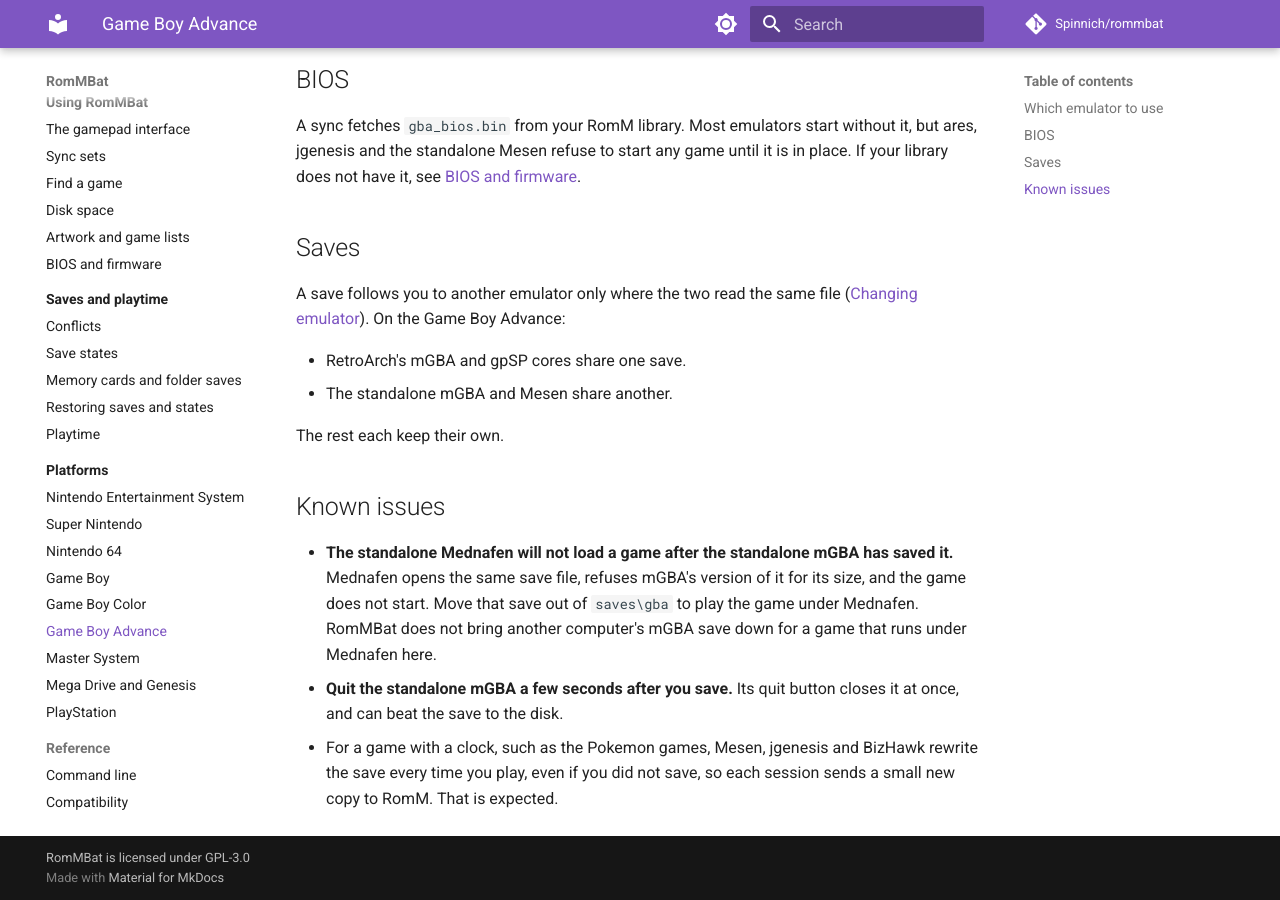
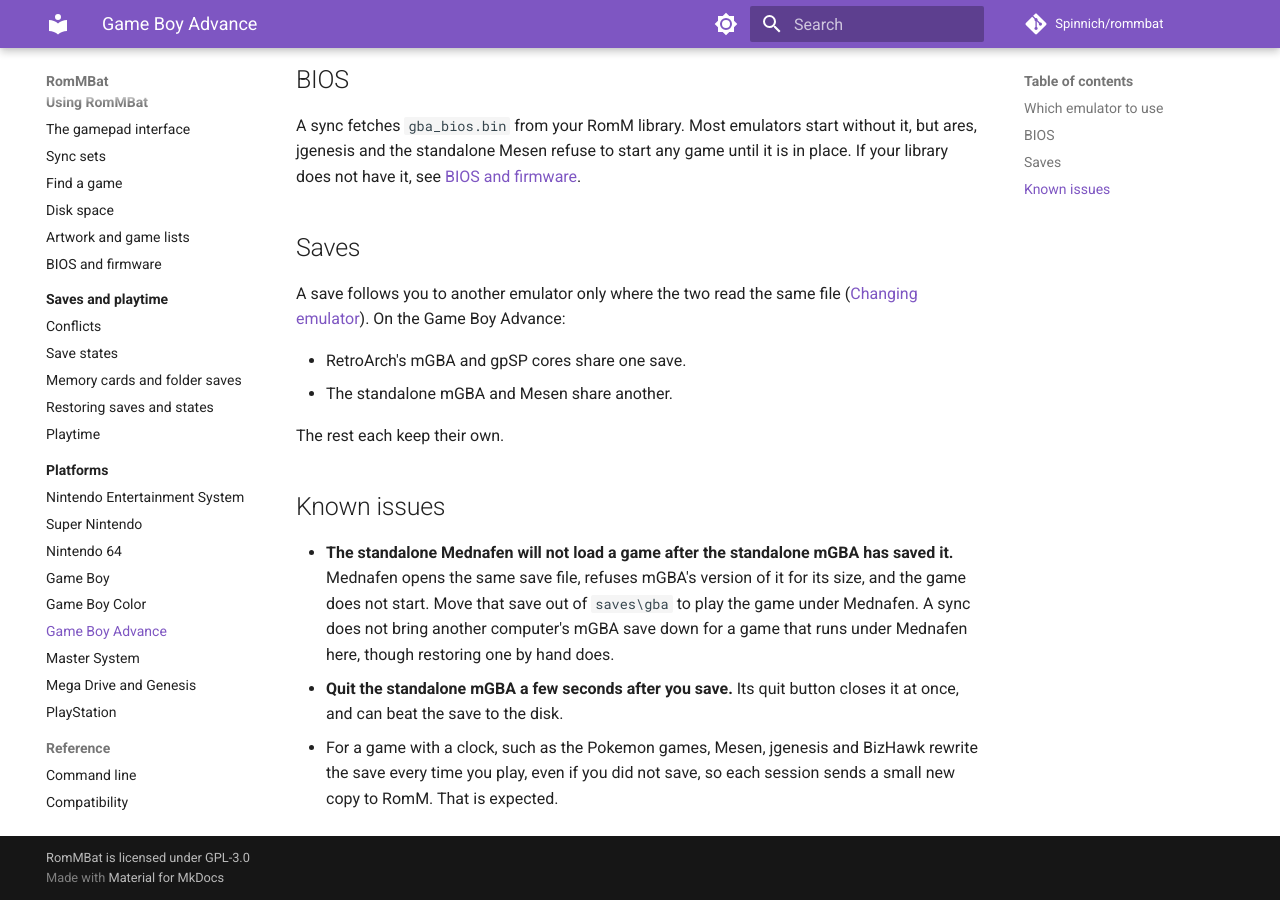
Before and after one commit to Spinnich/rommbat, an MkDocs documentation site: the page built from wiki/platforms/gba.md, in a window 1280 px wide and 900 px high, scrolled down 549 px. Built offline with MkDocs 1.6.1 and Material for MkDocs 9.7.7, drawn with Linux system fonts in a browser that asks for light colours; comment, search, counter and statistics services are not loaded.

Commit message:
Limit the wiki's held-back sentences to a sync, and name mednafen's own gba progress among the cost (R2.1, R2.2)
Co-Authored-By: Claude Opus 5.5 <noreply@anthropic.com>

```diff
--- a/wiki/platforms/gba.md
+++ b/wiki/platforms/gba.md
@@ -33,8 +33,9 @@ The rest each keep their own.
 
 - **The standalone Mednafen will not load a game after the standalone mGBA has saved it.** Mednafen
   opens the same save file, refuses mGBA's version of it for its size, and the game does not start.
-  Move that save out of `saves\gba` to play the game under Mednafen. RomMBat does not bring
-  another computer's mGBA save down for a game that runs under Mednafen here.
+  Move that save out of `saves\gba` to play the game under Mednafen. A sync does not bring
+  another computer's mGBA save down for a game that runs under Mednafen here, though restoring one
+  by hand does.
 - **Quit the standalone mGBA a few seconds after you save.** Its quit button closes it at once,
   and can beat the save to the disk.
 - For a game with a clock, such as the Pokemon games, Mesen, jgenesis and BizHawk rewrite the save
```
Also changed, not shown: .claude/skills/save-sync/protocol.md (+4 -2 lines), wiki/platforms/mastersystem.md (+2 -2 lines).
